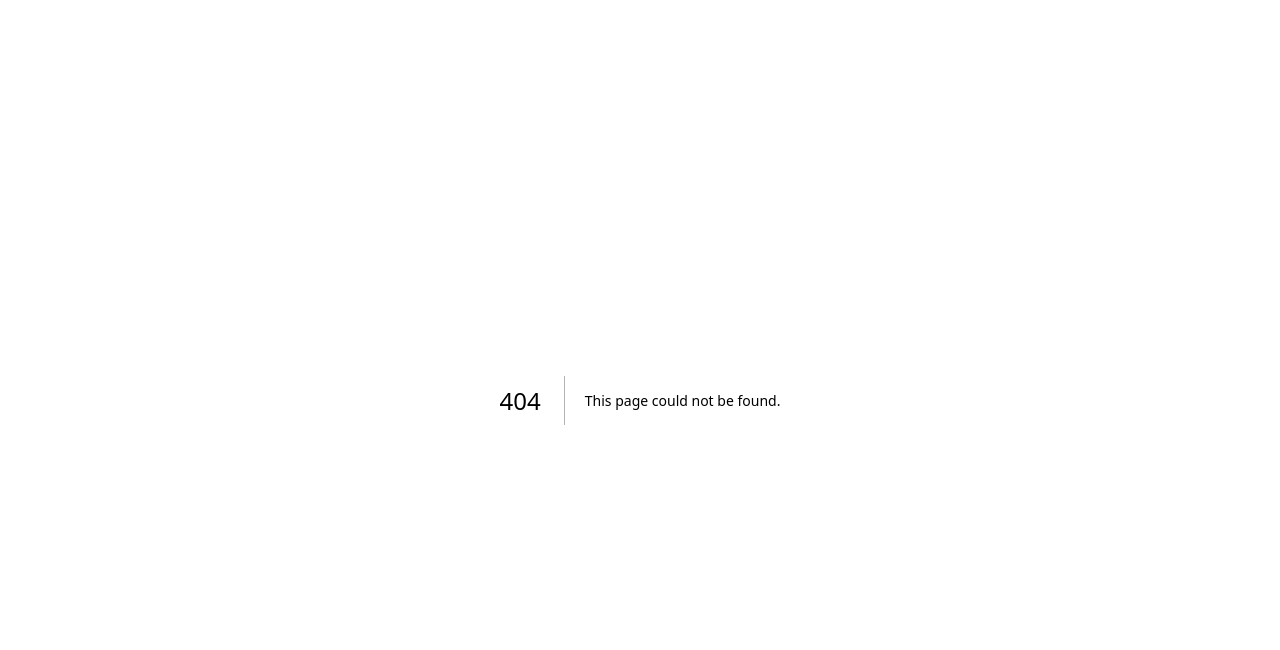
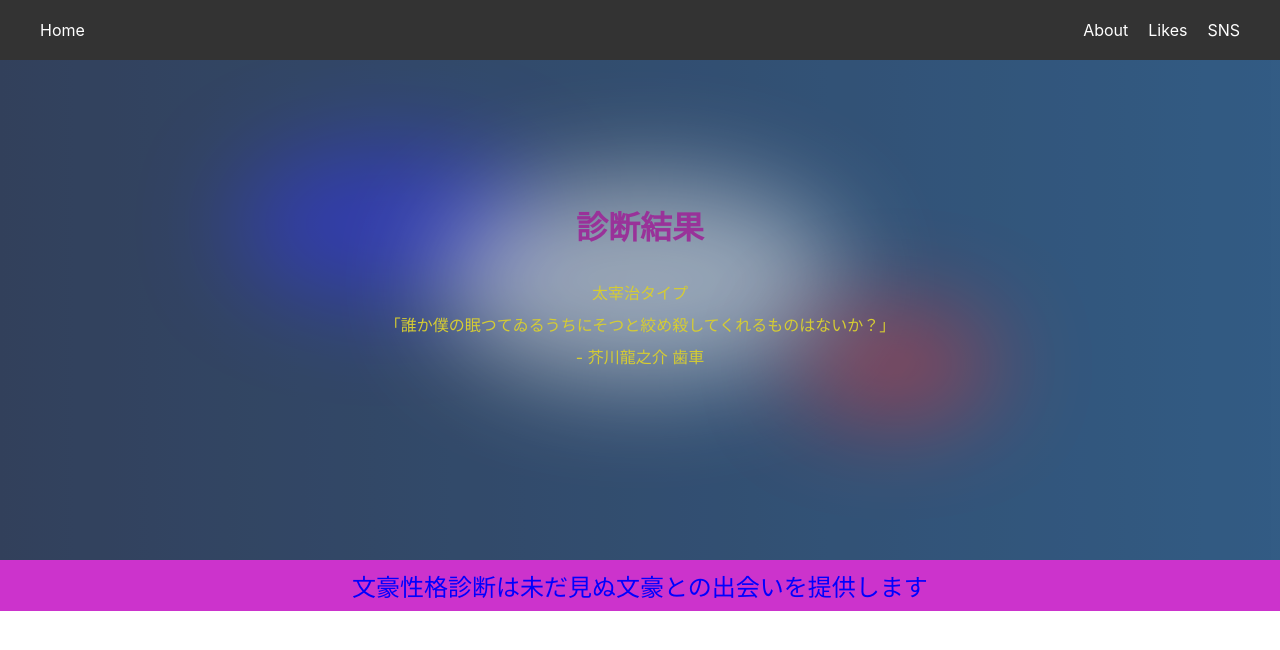
Before and after one commit to reisuta/LP, a Next.js app: page /diagnosis/finish in a window 1280 px wide. Before the commit this address had no page. Shown: the top 650 px of the page. Built offline with nearby package versions, Linux system fonts and the light colour scheme.

Commit message:
finishページの導線を追加

```diff
--- /dev/null
+++ b/src/app/components/DiagnosisResult.tsx
@@ -0,0 +1,147 @@
+'use client'
+import styled, { keyframes } from 'styled-components';
+import Link from 'next/link';
+
+const Background = styled.div`
+  position: absolute;
+  width: 100%;
+  height: 100%;
+  z-index: -3;
+  overflow: hidden;
+`;
+
+
+const HeaderContainer = styled.div`
+  display: flex;
+  justify-content: center;
+  align-items: center;
+  background: black;
+  width: 100%;
+  box-shadow: 0 4px 6px rgba(0, 0, 0, 0.1);
+`;
+
+const MainContent = styled.div`
+  display: flex;
+  flex-direction: row;
+  align-items: center;
+  justify-content: center;
+  height: 70vh;
+  width: 100%;
+  background: ${({ background }) => background || 'linear-gradient(to right, #001133, #003366)'};
+  position: relative;
+  opacity: 0.8;
+  overflow: scroll;
+`;
+
+const TextContent = styled.div`
+  text-align: center;
+  padding: 2rem;
+  color: black;
+  max-width: 600px;
+  z-index: 2;
+`;
+
+const SubTitle = styled.h2`
+  color: #800080;
+  margin-bottom: 2rem;
+  font-size: 2rem;
+`;
+
+const List = styled.ul`
+  list-style: none;
+  padding: 0;
+  color: #CCC000;
+  text-align: center;
+  margin-top: 1rem;
+  font-size: 1rem;
+`;
+
+const ListItem = styled.li`
+  margin-bottom: 0.5rem;
+  white-space: nowrap;
+`;
+
+const FormSection = styled.div`
+  display: flex;
+  justify-content: center;
+  align-items: center;
+  background: #CC33CC;
+  color: white;
+  width: 100%;
+  text-align: center;
+`;
+
+const Oval = styled.div<{ width?: string; height?: string; top?: string; left?: string, color?: string }>`
+  position: absolute;
+  width: ${({ width }) => width || '200px'};
+  height: ${({ height }) => height || '100px'};
+  background: ${({ color }) => color || 'red'};
+  border-radius: 50%;
+  filter: blur(50px);
+  opacity: 0.5;
+  top: ${({ top }) => top || '50%'};
+  left: ${({ left }) => left || '50%'};
+  transform: translate(-50%, -50%);
+`;
+
+const Title = styled.h1<{ size?: string, color?: string }>`
+  font-size: ${({ size }) => size || '2.5rem' };
+  margin: 0.5rem 0;
+  color: ${({ color }) => color || 'white' };
+`;
+
+const Subtitle = styled.h2`
+  font-size: 1.5rem;
+  font-weight: 200;
+  margin: 0.5rem 0;
+  color: blue;
+`;
+
+const StyledLink = styled(Link)`
+  background-color: #00cc99;
+  color: white;
+  padding: 10px 20px;
+  font-size: 1rem;
+  border-radius: 5px;
+  text-decoration: none;
+  margin-top: 1rem;
+  display: inline-block;
+  z-index: 10;
+
+  &:hover {
+    background-color: #009977;
+  }
+`;
+
+const SvgIcon = styled.svg`
+  width: 80px;
+  height: 80px;
+  margin-bottom: 1rem;
+`;
+
+export default function DiagnosisResult({result}) {
+  return (
+    <>
+      <MainContent>
+        <Background>
+          <Oval width="300px" height="150px" top="40%" left="30%" color="blue"/>
+          <Oval width="400px" height="200px" top="50%" left="50%" color="white"/>
+          <Oval width="200px" height="100px" top="65%" left="70%" color="red"/>
+        </Background>
+        <TextContent>
+          <SubTitle>診断結果</SubTitle>
+          <List>
+            <ListItem>{result[0]}</ListItem>
+            <ListItem>「誰か僕の眠つてゐるうちにそつと絞め殺してくれるものはないか？」</ListItem>
+            <ListItem>- 芥川龍之介 歯車</ListItem>
+          </List>
+        </TextContent>
+      </MainContent>
+
+      <FormSection>
+        <Subtitle>文豪性格診断は未だ見ぬ文豪との出会いを提供します</Subtitle>
+      </FormSection>
+
+    </>
+  );
+}
--- a/src/app/components/QuestionForm.tsx
+++ b/src/app/components/QuestionForm.tsx
@@ -2,6 +2,7 @@
 import { useState } from 'react';
 import styled from 'styled-components';
 import Header from '../components/Header';
+import { useRouter } from 'next/navigation'
 
 const Button = styled.button<{ color?: string }>`
   background-color: ${({ color }) => color || 'black' };
@@ -82,6 +83,7 @@ export default function QuestionForm({ headers }) {
   const [currentHeaderIndex, setCurrentHeaderIndex] = useState(0);
   const [answers, setAnswers] = useState({});
   const [errors, setErrors] = useState({});
+  const router = useRouter();
 
   const handlePrev = () => {
     if (currentHeaderIndex > 0) {
@@ -120,6 +122,7 @@ export default function QuestionForm({ headers }) {
           const responseData = await response.json();
           console.log('Successfully submitted:', responseData);
         }
+        router.push('/diagnosis/finish')
       } catch (error) {
         console.error('Error submitting answers:', error);
       }
--- /dev/null
+++ b/src/app/diagnosis/finish/page.tsx
@@ -0,0 +1,27 @@
+'use client'
+import { useEffect, useState } from 'react';
+import styled from 'styled-components';
+import DiagnosisResult from '../../components/DiagnosisResult'
+import Header from '../../components/Header';
+
+const PageContainer = styled.div`
+  display: flex;
+  flex-direction: column;
+  align-items: center;
+  height: 100%;
+  color: black;
+  background: none;
+  padding: 2rem;
+  margin-top: 20px;
+`;
+
+const result = ['太宰治タイプ', '芥川龍之介タイプ'];
+
+export default function DiagnosisFinish() {
+  return (
+    <>
+      <Header />
+      <DiagnosisResult result={result} />
+    </>
+  );
+}
```
